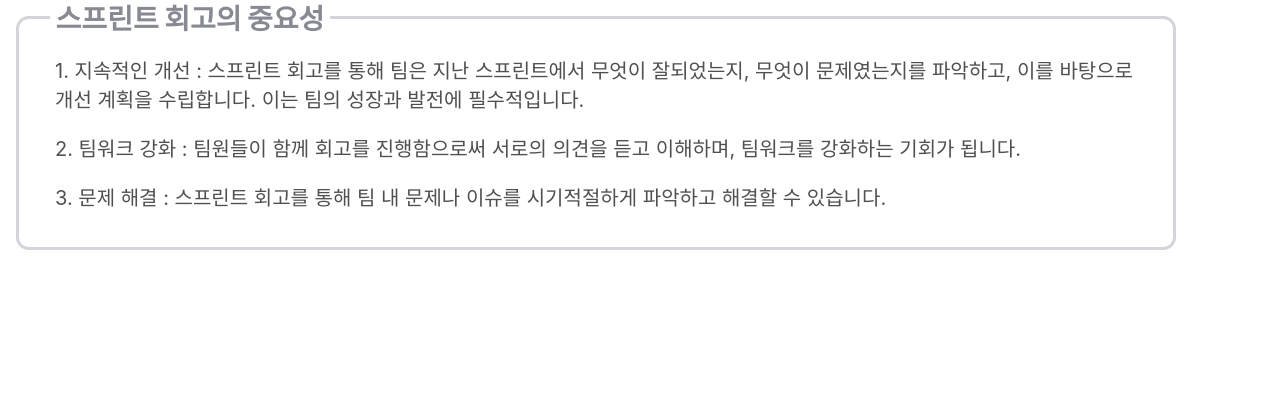
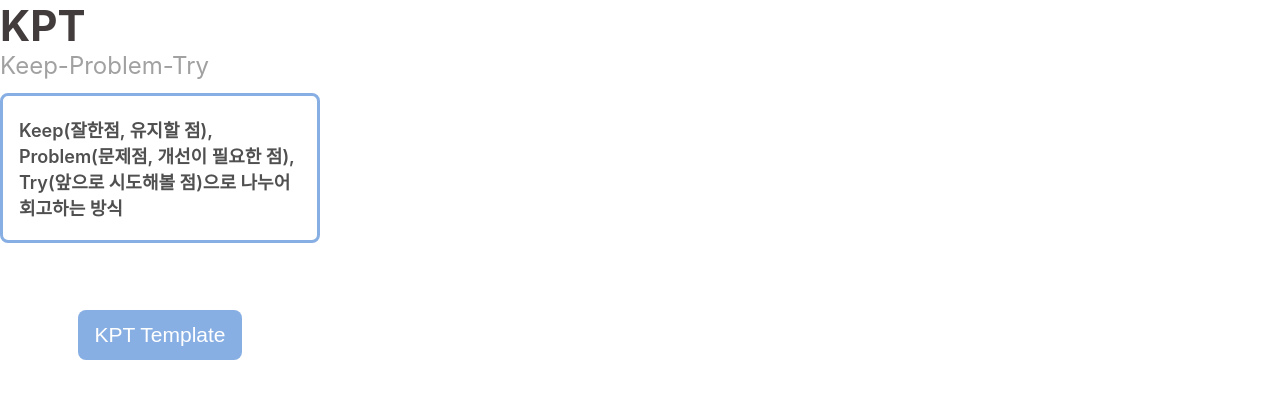
Before and after one commit to jnu-sf-engineering/frontend, a React (Create React App) app: page /min in a window 1280 px wide. Shown: the top 398 px of the page. Built offline with nearby package versions, Linux system fonts and the light colour scheme.

Commit message:
feat: RetroPickerModal 구현

```diff
--- /dev/null
+++ b/src/components/RetroPickerModal.tsx
@@ -0,0 +1,78 @@
+import styled from '@emotion/styled';
+import React from 'react';
+import DefaultButton from './DefaultButton';
+
+const Container = styled.div`
+  width: 20rem;
+  height: 22.5rem;
+  display: flex;
+  flex-direction: column;
+  justify-content: space-between;
+`;
+
+const RetroTypeBox = styled.div`
+  width: 100%;
+  height: 5rem;
+  display: flex;
+  flex-direction: column;
+  align-items: flex-start;
+  justify-content: flex-start;
+`;
+
+const RetroTypeTitle = styled.h1`
+  font-size: 2.625rem;
+  margin: 0;
+  color: #423c3c;
+`;
+
+const RetroTypeSubTitle = styled.p`
+  font-size: 1.5rem;
+  margin: 0;
+  color: #a1a1a1;
+`;
+
+const RetroTypeContentBox = styled.div`
+  box-sizing: border-box;
+  width: 100%;
+  height: 9.375rem;
+  background-color: white;
+  color: #505050;
+  border: 0.1875rem solid #88afe3;
+  border-radius: 0.5rem;
+  padding: 0.625rem;
+  display: flex;
+  flex-direction: column;
+  padding: 16px;
+  font-size: 1.125rem;
+  font-weight: 600;
+  align-items: center;
+  justify-content: center;
+`;
+
+const ButtonBox = styled.div`
+  width: 100%;
+  height: 6.5rem;
+  display: flex;
+  align-items: flex-end;
+  justify-content: center;
+`;
+
+const RetroPickerModal = () => {
+  return (
+    <Container>
+      <RetroTypeBox>
+        <RetroTypeTitle>KPT</RetroTypeTitle>
+        <RetroTypeSubTitle>Keep-Problem-Try</RetroTypeSubTitle>
+      </RetroTypeBox>
+      <RetroTypeContentBox>
+        Keep(잘한점, 유지할 점), Problem(문제점, 개선이 필요한 점), Try(앞으로
+        시도해볼 점)으로 나누어 회고하는 방식
+      </RetroTypeContentBox>
+      <ButtonBox>
+        <DefaultButton width='10.25rem' height='3.125rem' text='KPT Template' />
+      </ButtonBox>
+    </Container>
+  );
+};
+
+export default RetroPickerModal;
--- a/src/pages/Klomachenko.tsx
+++ b/src/pages/Klomachenko.tsx
@@ -1,10 +1,9 @@
-import RetroNoticeModal from '../components/RetroNoticeModal';
-import TaskCardInput from '../components/TaskCardInput';
+import RetroPickerModal from '../components/RetroPickerModal';
 
 const Klomachenko = () => {
   return (
     <div>
-      <RetroNoticeModal />
+      <RetroPickerModal />
     </div>
   );
 };
```
